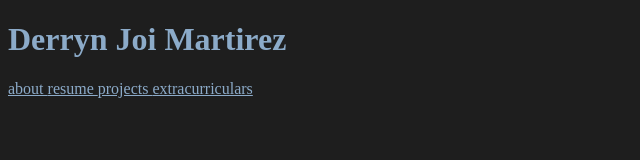
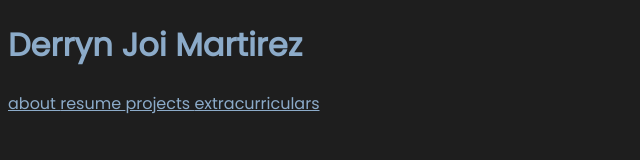
Before and after one commit to dynjm/dynjm.github.io, a plain HTML site: page index.html in a window 1280 px wide. Shown: the whole page, without its empty margins (0-640 px from the left). Drawn offline with Linux system fonts and the light colour scheme.

Commit message:
changed font to Poppins

```diff
--- a/index.html
+++ b/index.html
@@ -3,6 +3,7 @@
 
 <head>
     <link rel = "stylesheet" href= "styles.css">
+    <link href='https://fonts.googleapis.com/css?family=Poppins' rel='stylesheet'>
 </head>
 
 <body>
--- a/styles.css
+++ b/styles.css
@@ -1,5 +1,6 @@
 body {
     background-color: #1e1e1e;
+    font-family: "Poppins";
 }
 
 h1 {
```
